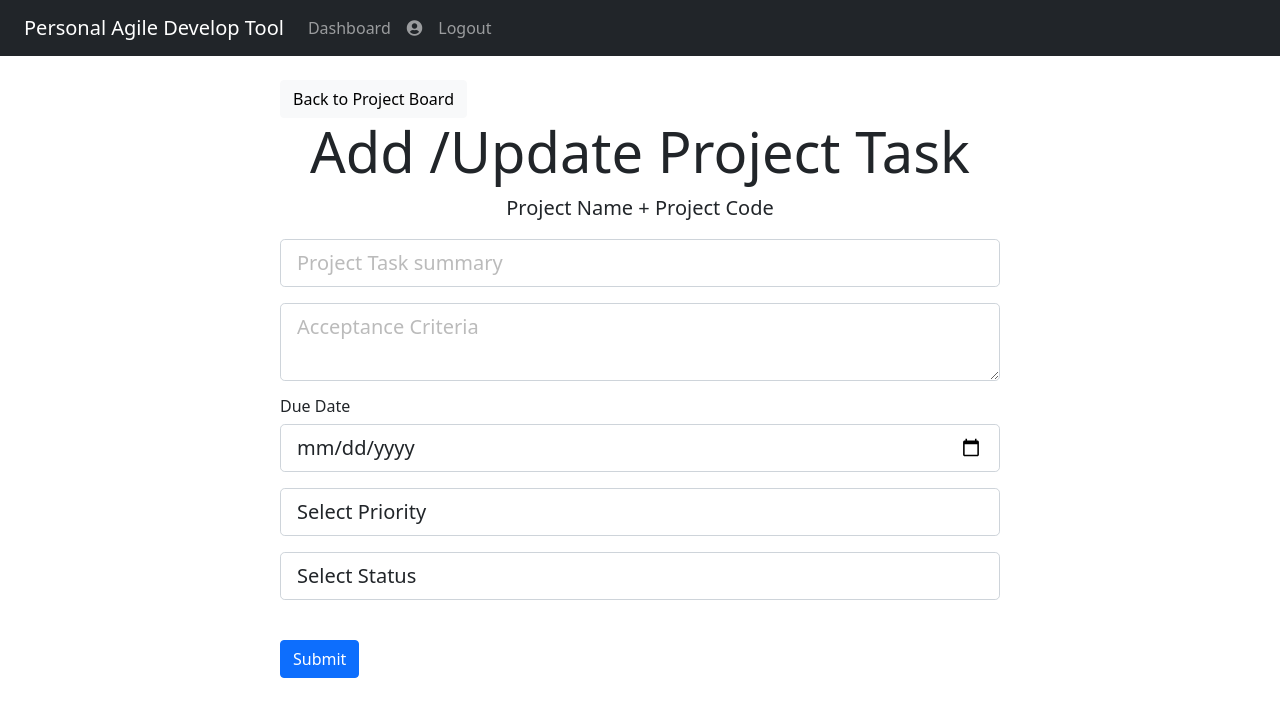
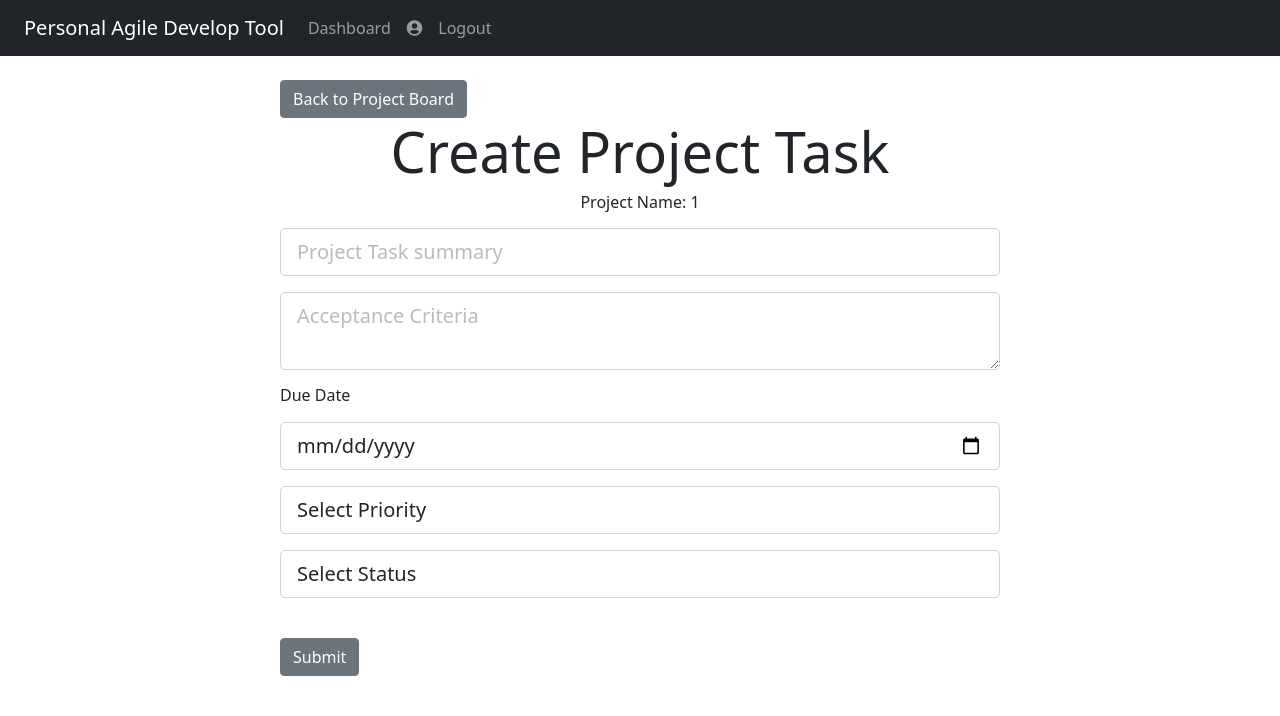
Before and after one commit to gabriellequan29/AgileDevTool, a React (Create React App) app in the folder ppmtool-react-client/: page /addProjectTask/1 in a window 1280 px wide. Shown: the top 716 px of the page. Built offline with nearby package versions, Linux system fonts and the light colour scheme; sample sign-in values are in the browser's storage.

Commit message:
modified format

```diff
--- a/ppmtool-react-client/src/components/ProjectBoard/ProejctTasks/AddProjectTask.js
+++ b/ppmtool-react-client/src/components/ProjectBoard/ProejctTasks/AddProjectTask.js
@@ -60,13 +60,13 @@ class AddProjectTask extends Component {
         <div className="container">
           <div className="row">
             <div className="col-md-8 m-auto">
-              <Link to={`/projectBoard/${id}`} className="btn btn-light">
+              <Link to={`/projectBoard/${id}`} className="btn btn-secondary">
                 Back to Project Board
               </Link>
-              <h4 className="display-4 text-center">Add /Update Project Task</h4>
-              <p className="lead text-center">Project Name + Project Code</p>
+              <h4 className="display-4 text-center">Create Project Task</h4>
+              <h6 className="text-center">Project Name: {this.state.projectIdentifier}</h6>
               <form onSubmit={this.onSubmit}>
-                <div className="form-group">
+                <div className="form-group my-3">
                   <input
                     type="text"
                     className={classnames("form-control form-control-lg", {
@@ -80,9 +80,8 @@ class AddProjectTask extends Component {
                    {errors.summary && (
                     <div className="invalid-feedback">{errors.summary}</div>
                   )}
-                  <p />
                 </div>
-                <div className="form-group">
+                <div className="form-group  my-3">
                   <textarea
                     className="form-control form-control-lg"
                     placeholder="Acceptance Criteria"
@@ -90,10 +89,9 @@ class AddProjectTask extends Component {
                     value={this.state.acceptanceCriteria}
                     onChange={this.onChange}
                   ></textarea>
-                  <p />
                 </div>
                 <h6>Due Date</h6>
-                <div className="form-group">
+                <div className="form-group  my-3">
                   <input
                     type="date"
                     className="form-control form-control-lg"
@@ -101,9 +99,8 @@ class AddProjectTask extends Component {
                     value={this.state.dueDate}
                     onChange={this.onChange}
                   />
-                  <p />
                 </div>
-                <div className="form-group">
+                <div className="form-group  my-3">
                   <select
                     className="form-control form-control-lg"
                     name="priority"
@@ -115,10 +112,9 @@ class AddProjectTask extends Component {
                     <option value={2}>Medium</option>
                     <option value={3}>Low</option>
                   </select>
-                  <p />
                 </div>
 
-                <div className="form-group">
+                <div className="form-group my-3">
                   <select
                     className="form-control form-control-lg"
                     name="status"
@@ -130,10 +126,9 @@ class AddProjectTask extends Component {
                     <option value="IN_PROGRESS">IN PROGRESS</option>
                     <option value="DONE">DONE</option>
                   </select>
-                  <p />
                 </div>
 
-                <input type="submit" className="btn btn-primary btn-block mt-4" />
+                <input type="submit" className="btn btn-secondary btn-block mt-4" />
               </form>
             </div>
           </div>
--- a/ppmtool-react-client/src/components/ProjectBoard/ProejctTasks/UpdateProjectTask.js
+++ b/ppmtool-react-client/src/components/ProjectBoard/ProejctTasks/UpdateProjectTask.js
@@ -99,7 +99,7 @@ class UpdateProjectTask extends Component {
             <div className="col-md-8 m-auto">
               <Link
                 to={`/projectBoard/${this.state.projectIdentifier}`}
-                className="btn btn-light"
+                className="btn btn-secondary"
               >
                 Back to Project Board
               </Link>
@@ -109,7 +109,7 @@ class UpdateProjectTask extends Component {
                 {this.state.projectSequence}{" "}
               </p>
               <form onSubmit={this.onSubmit}>
-                <div className="form-group">
+                <div className="form-group my-3">
                   <input
                     type="text"
                     className={classnames("form-control form-control-lg", {
@@ -124,7 +124,7 @@ class UpdateProjectTask extends Component {
                 {errors.summary && (
                   <div className="invalid-feedback">{errors.summary}</div>
                 )}
-                <div className="form-group">
+                <div className="form-group my-3">
                   <textarea
                     className="form-control form-control-lg"
                     placeholder="Acceptance Criteria"
@@ -134,7 +134,7 @@ class UpdateProjectTask extends Component {
                   />
                 </div>
                 <h6>Due Date</h6>
-                <div className="form-group">
+                <div className="form-group my-3">
                   <input
                     type="date"
                     className="form-control form-control-lg"
@@ -143,7 +143,8 @@ class UpdateProjectTask extends Component {
                     onChange={this.onChange}
                   />
                 </div>
-                <div className="form-group">
+
+                <div className="form-group my-3">
                   <select
                     className="form-control form-control-lg"
                     name="priority"
@@ -157,9 +158,9 @@ class UpdateProjectTask extends Component {
                   </select>
                 </div>
 
-                <div className="form-group">
+                <div className="form-group my-3">
                   <select
-                    className="form-control form-control-lg"
+                    className="form-control form-control-lg my-3"
                     name="status"
                     value={this.state.status}
                     onChange={this.onChange}
@@ -173,7 +174,7 @@ class UpdateProjectTask extends Component {
 
                 <input
                   type="submit"
-                  className="btn btn-primary btn-block mt-4"
+                  className="btn btn-secondary btn-block mt-4"
                 />
               </form>
             </div>
--- a/ppmtool-react-client/src/components/ProjectBoard/ProjectBoard.js
+++ b/ppmtool-react-client/src/components/ProjectBoard/ProjectBoard.js
@@ -39,6 +39,12 @@ class ProjectBoard extends Component {
               {errors.projectNotFound}
             </div>
           );
+        } else if (errors.projectIdentifier) {
+          return (
+            <div className="alert alert-danger text-center" role="alert">
+              {errors.projectIdentifier}
+            </div>
+          );
         } else {
           return (
             <div className="alert alert-info text-center" role="alert">
@@ -69,12 +75,12 @@ class ProjectBoard extends Component {
 ProjectBoard.propTypes = {
   backlog: PropTypes.object.isRequired,
   getBacklog: PropTypes.func.isRequired,
-  errors: PropTypes.object.isRequired
+  errors: PropTypes.object.isRequired,
 };
 
 const mapStateToProps = (state) => ({
   backlog: state.backlog,
-  errors: state.errors
+  errors: state.errors,
 });
 
 export default connect(mapStateToProps, { getBacklog })(ProjectBoard);
```
